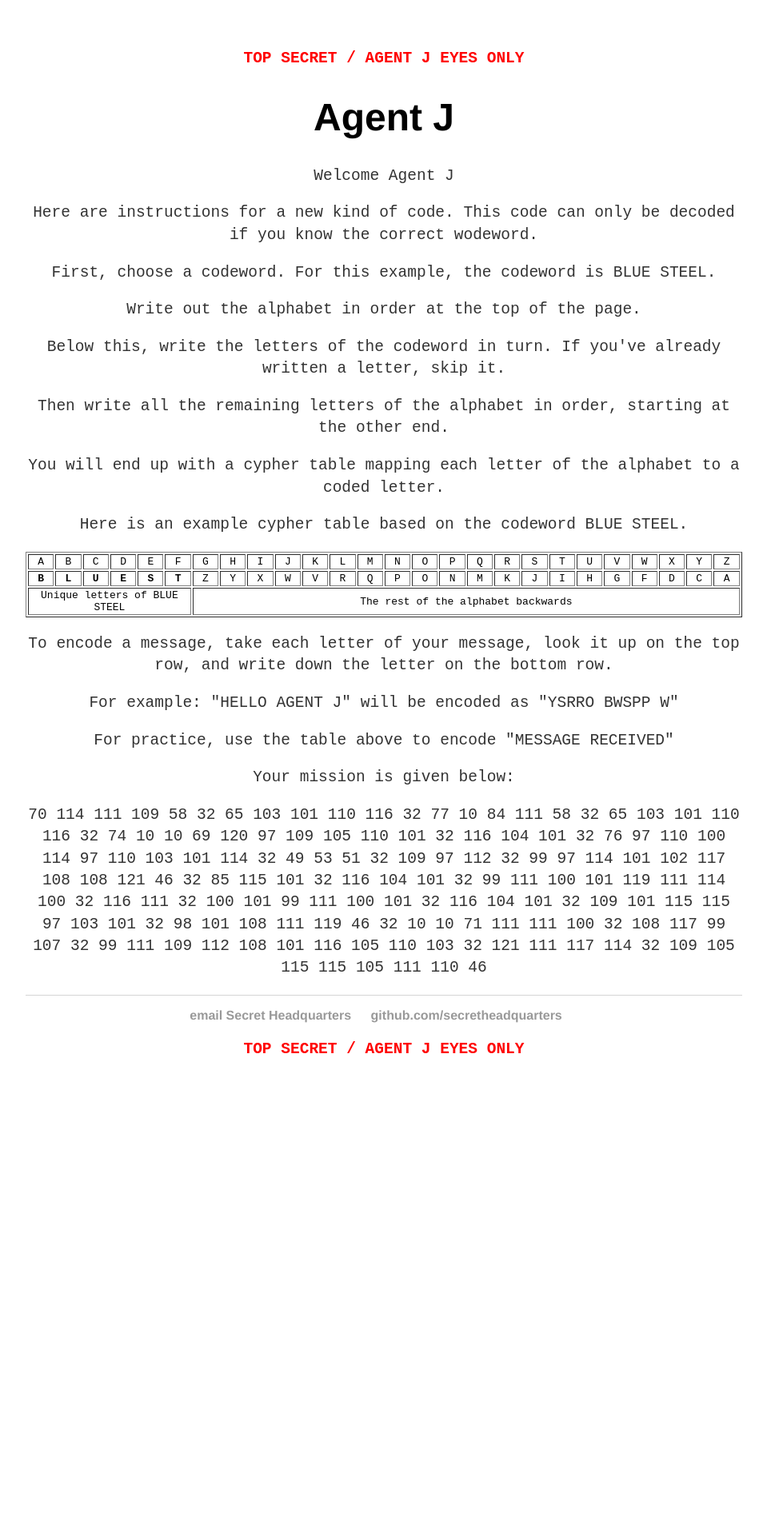
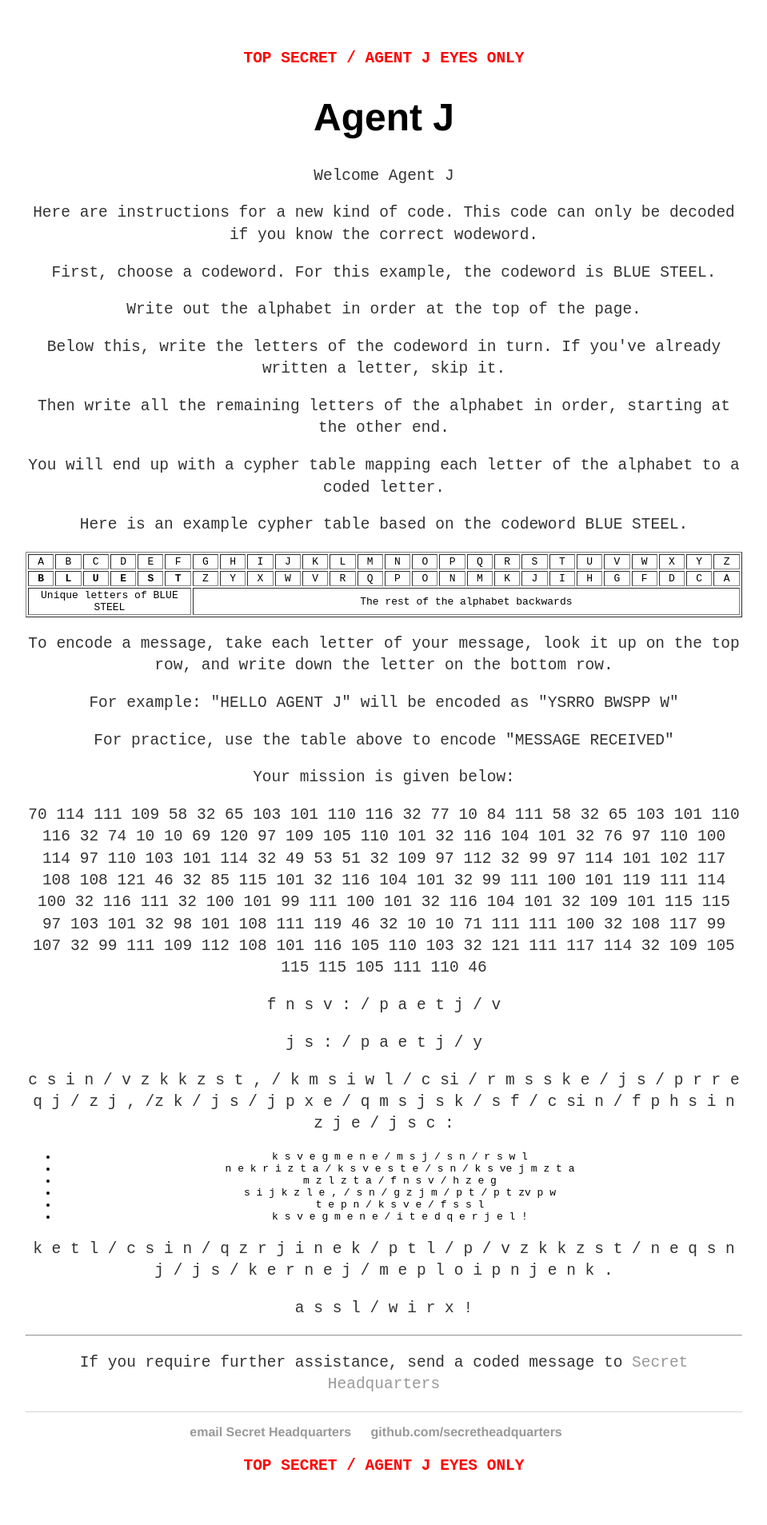
Before and after one commit to secretheadquarters/website, a Jekyll site: the page built from agent-j/two.html, in a window 1280 px wide. Shown: the whole page at 80% size, without its empty margins (160-1119 px from the left). Built offline with Jekyll 4.4.1, drawn with Linux system fonts in a browser that asks for light colours; before the commit the page ends 1386 px from its top, so only the background shows below that.

Commit message:
Finshed Agent J's mission

```diff
--- a/agent-j/two.html
+++ b/agent-j/two.html
@@ -115,5 +115,20 @@ next: /agent-j/three.html
        111 100 101  32 116 104 101  32 109 101 115 115  97 103 101  32  98 101 108 111 119  46  32
         10  10  71 111 111 100  32 108 117  99 107  32  99 111 109 112 108 101 116 105 110 103  32
        121 111 117 114  32 109 105 115 115 105 111 110  46</p>
-       <p></p>
+
+    <p>f n s v : / p a e t j / v </p>
+    <p>j s : / p a e t j / y</p>
+    <p>c s i n / v z k k z s t , / k m s i w l / c si / r m s s k e / j s / p r r e q j / z j , /z k / j s / j p x e / q m s j s k / s f / c si n / f p h s i n z j e / j s c :</p>
+    <ul>
+        <li>k s v e g m e n e / m s j / s n / r s w l</li>
+        <li>n e k r i z t a / k s v e s t e / s n / k s ve j m z t a</li>
+        <li>m z l z t a / f n s v / h z e g</li>
+        <li>s i j k z l e , / s n / g z j m / p t / p t zv p w</li>
+        <li>t e p n / k s v e / f s s l</li>
+        <li>k s v e g m e n e / i t e d q e r j e l !</li>
+    </ul>
+    <p>k e t l / c s i n / q z r j i n e k / p t l / p / v z k k z s t / n e q s n j / j s / k e r n e j / m e p l o i p n j e n k . </p>
+    <p>a s s l / w i r x !</p>
+    <hr>
+    <p> If you require further assistance, send a coded message to <a href="mailto:secretheadquarters2019@gmail.com">Secret Headquarters</a></p>
 </div>
```
